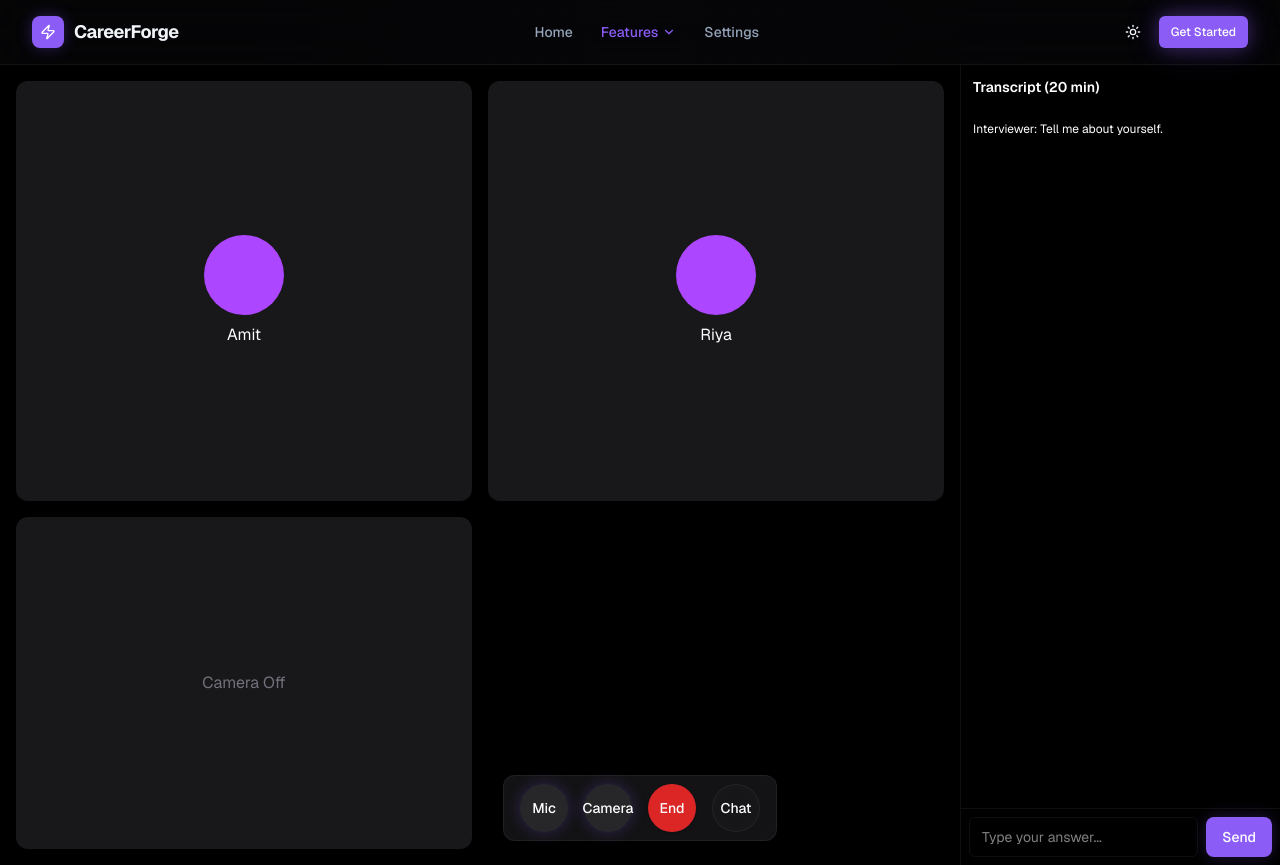
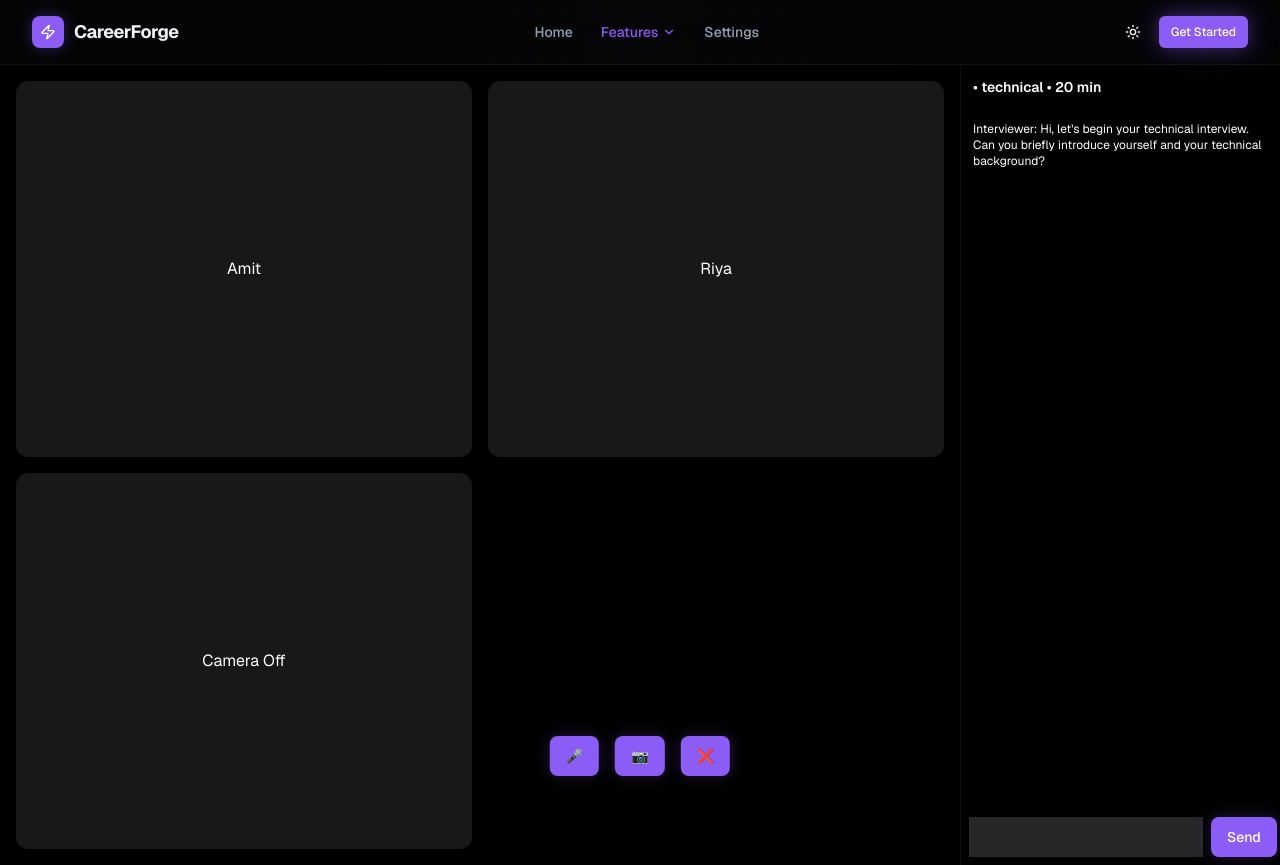
Before and after one commit to ayan70715/career_forge-ai, a Next.js app: page /interview-prep/room in a window 1280 px wide. Built offline with nearby package versions, Linux system fonts and the light colour scheme.

Commit message:
Refactor interview page for dynamic questions and config
Updated interview configuration to include role and type. Enhanced dynamic question generation based on interview type.

```diff
--- a/src/app/interview-prep/room/page.tsx
+++ b/src/app/interview-prep/room/page.tsx
@@ -20,6 +20,8 @@ export default function InterviewRoomPage() {
     useSpeechToText();
 
   const [config, setConfig] = useState({
+    role: "",
+    type: "technical",
     interviewerCount: 2,
     duration: 20,
   });
@@ -35,7 +37,7 @@ export default function InterviewRoomPage() {
   const videoRef = useRef<HTMLVideoElement | null>(null);
   const streamRef = useRef<MediaStream | null>(null);
 
-  // 🔥 Load config from localStorage
+  // ✅ Load config
   useEffect(() => {
     const stored = localStorage.getItem("interviewConfig");
     if (stored) {
@@ -45,14 +47,14 @@ export default function InterviewRoomPage() {
 
   const personas = getDefaultPersonas(config.interviewerCount);
 
-  // 🔇 Stop voice on exit
+  // 🔇 Cleanup
   useEffect(() => {
     return () => {
       speechSynthesis.cancel();
     };
   }, []);
 
-  // 🤖 Load Puter
+  // 🤖 Load Puter fallback
   useEffect(() => {
     const script = document.createElement("script");
     script.src = "https://js.puter.com/v2/";
@@ -60,21 +62,31 @@ export default function InterviewRoomPage() {
     document.body.appendChild(script);
   }, []);
 
-  // 🤖 First question
+  // 🎤 First question (dynamic now)
   useEffect(() => {
-    const first = "Tell me about yourself.";
+    let first = "Tell me about yourself.";
+
+    if (config.type === "technical") {
+      first = `Hi, let's begin your ${config.role || "technical"} interview. Can you briefly introduce yourself and your technical background?`;
+    } else if (config.type === "hr") {
+      first = `Hi, let's begin your HR round for ${config.role}. Tell me about yourself and your motivations.`;
+    } else if (config.type === "system") {
+      first = `Let's start your system design interview for ${config.role}. Can you walk me through a system you've built?`;
+    } else if (config.type === "behavioral") {
+      first = `Let's start your behavioral interview. Tell me about a challenging situation you handled.`;
+    }
+
     speak(first);
-
     setMessages([{ role: "assistant", content: first }]);
     setTranscript([`Interviewer: ${first}`]);
-  }, []);
+  }, [config]);
 
-  // 🎥 Camera toggle
+  // 🎥 Camera
   const toggleCamera = async () => {
     if (!isCameraOn) {
       try {
         const stream = await navigator.mediaDevices.getUserMedia({
-          video: { facingMode: "user" },
+          video: true,
         });
 
         streamRef.current = stream;
@@ -85,22 +97,18 @@ export default function InterviewRoomPage() {
         }
 
         setIsCameraOn(true);
-      } catch (err) {
-        setError("Camera access denied");
+      } catch {
+        setError("Camera denied");
       }
     } else {
       streamRef.current?.getTracks().forEach((t) => t.stop());
       streamRef.current = null;
-
-      if (videoRef.current) {
-        videoRef.current.srcObject = null;
-      }
-
+      if (videoRef.current) videoRef.current.srcObject = null;
       setIsCameraOn(false);
     }
   };
 
-  // 🧠 Handle message
+  // 🧠 MAIN AI LOGIC
   const handleUserMessage = async (userText: string) => {
     if (!userText.trim()) return;
 
@@ -121,21 +129,24 @@ export default function InterviewRoomPage() {
       )
       .join("\n");
 
+    // 🎯 Inject role + type
     const prompt = `
-You are a professional technical interviewer.
+You are a professional interviewer.
 
-Conversation so far:
+Role: ${config.role || "Software Engineer"}
+Interview Type: ${config.type}
+
+Conversation:
 ${history}
 
 Rules:
 - Do NOT repeat questions
-- Ask only ONE question at a time
-- If candidate asks something → answer it first
-- If candidate gives short answer → ask follow-up
-- If answer is complete → move forward naturally
-- Be conversational
+- Ask ONE question only
+- If candidate asks → answer first
+- Match difficulty based on type
+- Be realistic interviewer
 
-Respond as interviewer:
+Respond:
 `;
 
     let aiText = "";
@@ -160,7 +171,7 @@ Respond as interviewer:
 
         try {
           aiText = await (window as any).puter.ai.chat(prompt);
-          setError(`⚠️ Gemini disabled: ${err.message}`);
+          setError(`⚠️ Gemini failed: ${err.message}`);
         } catch {
           setError("AI failed");
           return;
@@ -182,7 +193,6 @@ Respond as interviewer:
     setTranscript((t) => [...t, `Interviewer: ${aiText}`]);
   };
 
-  // 🎤 Mic toggle
   const handleMic = () => {
     if (!isRecording) {
       start();
@@ -196,32 +206,20 @@ Respond as interviewer:
   };
 
   return (
-    <div className="h-screen flex bg-black text-white relative">
+    <div className="h-screen flex bg-black text-white">
       {/* LEFT */}
       <div className="flex-1 grid grid-cols-2 gap-4 p-4">
         {personas.map((p) => (
-          <div
-            key={p.id}
-            className="bg-zinc-900 rounded-xl flex flex-col items-center justify-center"
-          >
-            <div className="w-20 h-20 rounded-full bg-purple-500 mb-2" />
-            <span>{p.name}</span>
+          <div key={p.id} className="bg-zinc-900 rounded-xl flex items-center justify-center">
+            {p.name}
           </div>
         ))}
 
-        <div className="bg-zinc-900 rounded-xl overflow-hidden relative">
+        <div className="bg-zinc-900 rounded-xl">
           {isCameraOn ? (
-            <video
-              ref={videoRef}
-              autoPlay
-              muted
-              playsInline
-              className="w-full h-full object-cover"
-            />
+            <video ref={videoRef} autoPlay muted playsInline className="w-full h-full" />
           ) : (
-            <div className="flex items-center justify-center h-full text-zinc-500">
-              Camera Off
-            </div>
+            <div className="flex items-center justify-center h-full">Camera Off</div>
           )}
         </div>
       </div>
@@ -229,14 +227,10 @@ Respond as interviewer:
       {/* RIGHT */}
       <div className="w-80 border-l border-zinc-800 flex flex-col">
         <div className="p-3 text-sm font-semibold">
-          Transcript ({config.duration} min)
+          {config.role} • {config.type} • {config.duration} min
         </div>
 
-        {error && (
-          <div className="bg-red-500 text-xs p-2 m-2 rounded">
-            {error}
-          </div>
-        )}
+        {error && <div className="bg-red-500 p-2 text-xs">{error}</div>}
 
         <div className="flex-1 overflow-y-auto p-3 text-xs space-y-2">
           {transcript.map((t, i) => (
@@ -244,12 +238,11 @@ Respond as interviewer:
           ))}
         </div>
 
-        <div className="border-t border-zinc-800 p-2 flex gap-2">
+        <div className="p-2 flex gap-2">
           <input
             value={textInput}
             onChange={(e) => setTextInput(e.target.value)}
-            className="flex-1 px-3 py-2 bg-transparent border border-zinc-700 rounded-md text-sm"
-            placeholder="Type your answer..."
+            className="flex-1 bg-zinc-800 px-2"
           />
           <Button
             onClick={() => {
@@ -262,50 +255,11 @@ Respond as interviewer:
         </div>
       </div>
 
-      {/* Controls */}
-      <div className="absolute bottom-6 left-1/2 -translate-x-1/2 flex gap-4 bg-zinc-900/80 px-4 py-2 rounded-xl border border-zinc-700">
-
-        <Button
-          onClick={handleMic}
-          className={`w-12 h-12 rounded-full ${
-            isRecording ? "bg-red-500" : "bg-zinc-800"
-          }`}
-        >
-          Mic
-        </Button>
-
-        <Button
-          onClick={toggleCamera}
-          className={`w-12 h-12 rounded-full ${
-            isCameraOn ? "bg-green-500" : "bg-zinc-800"
-          }`}
-        >
-          Camera
-        </Button>
-
-        <Button
-          variant="destructive"
-          className="w-12 h-12 rounded-full"
-          onClick={() => {
-            stop();
-            speechSynthesis.cancel();
-            streamRef.current?.getTracks().forEach((t) => t.stop());
-            router.push("/");
-          }}
-        >
-          End
-        </Button>
-
-        <Button
-          variant="outline"
-          className="w-12 h-12 rounded-full"
-          onClick={() => {
-            stop();
-            router.push("/interview-prep/chat");
-          }}
-        >
-          Chat
-        </Button>
+      {/* CONTROLS */}
+      <div className="fixed bottom-6 left-1/2 -translate-x-1/2 flex gap-4">
+        <Button onClick={handleMic}>🎤</Button>
+        <Button onClick={toggleCamera}>📷</Button>
+        <Button onClick={() => router.push("/")}>❌</Button>
       </div>
     </div>
   );
```
